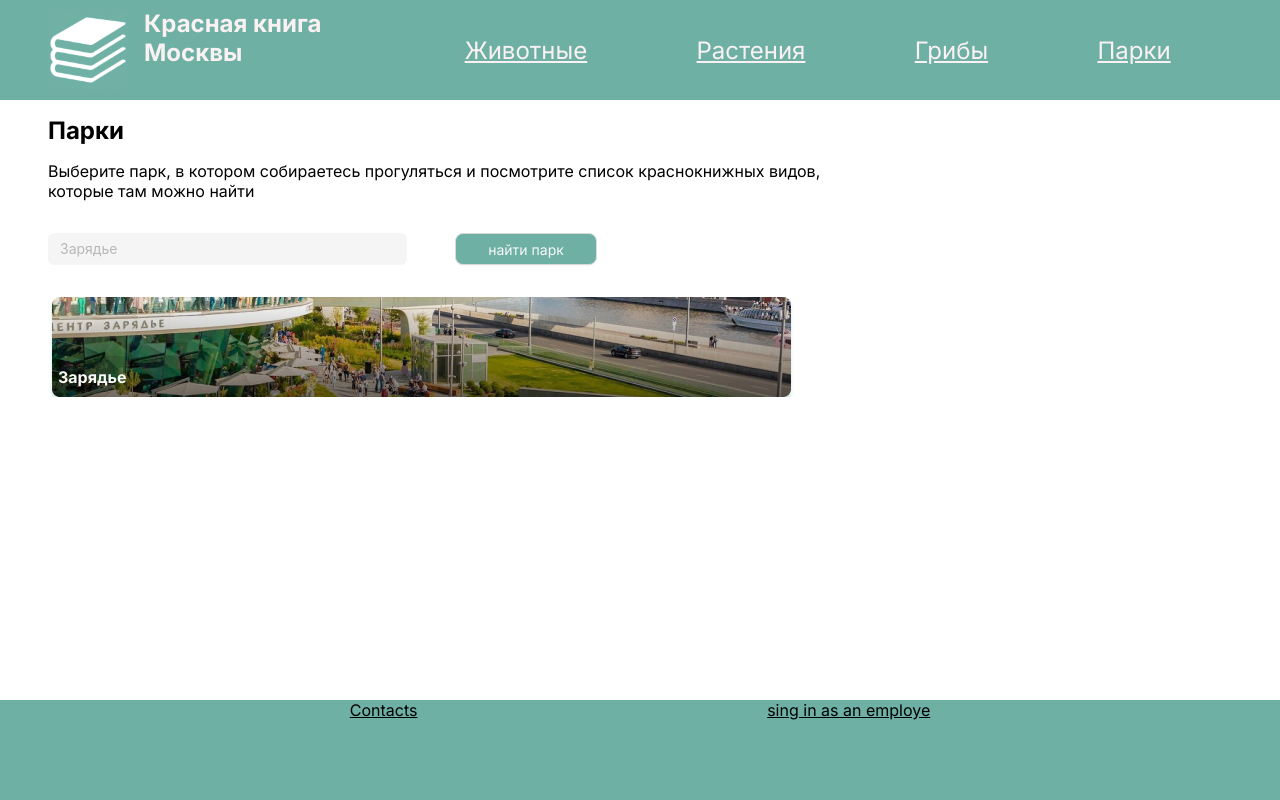
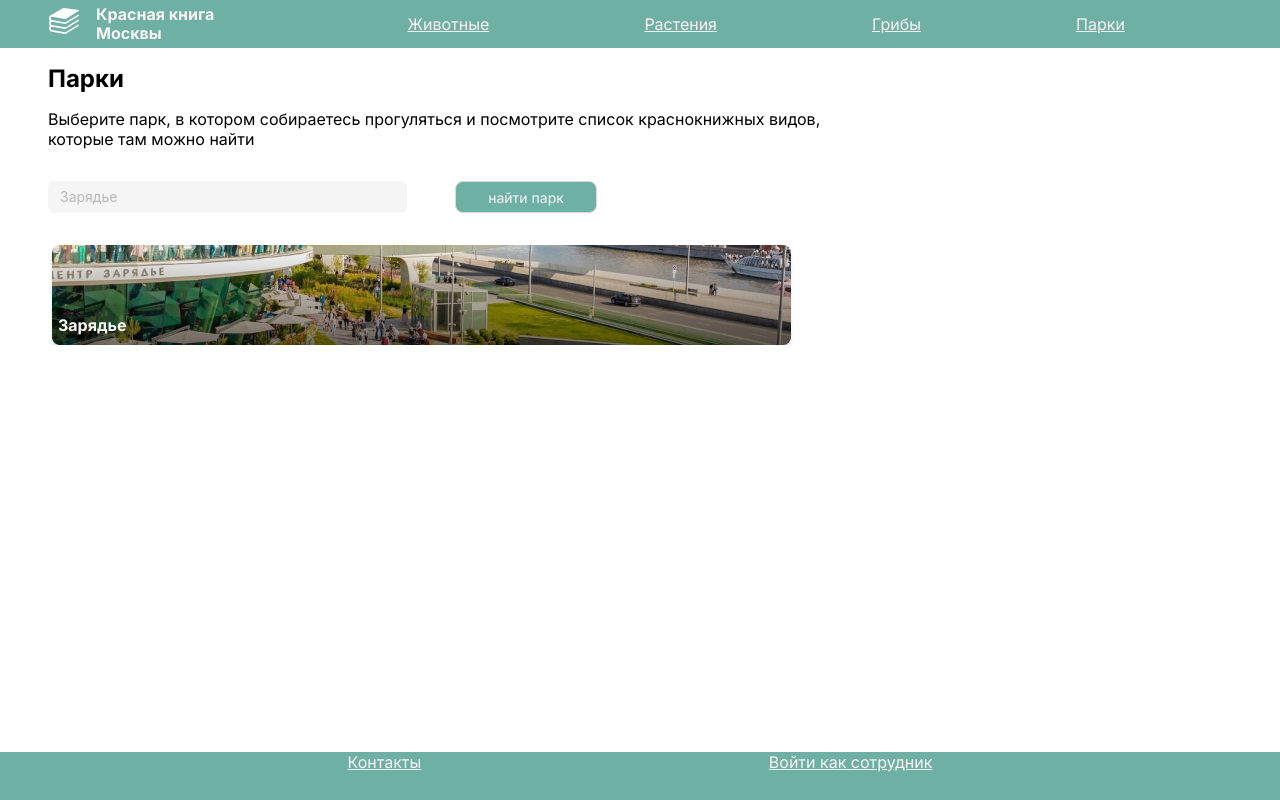
Before and after one commit to eureu/green-code, a React (Vite) app in the folder green-code/: page /parks in a window 1280 px wide. Built offline with nearby package versions, Linux system fonts and the light colour scheme.

Commit message:
upd: footer

```diff
--- a/green-code/src/components/AppHeader.jsx
+++ b/green-code/src/components/AppHeader.jsx
@@ -1,27 +1,28 @@
 import { Button, Flex } from "antd";
 import { Link } from "react-router-dom";
 
-const fontStyle = { fontSize: "24px", color: "#FAF2F2" };
+const fontStyle = { fontSize: "16px", color: "#FAF2F2" };
 
 export default function AppHeader() {
   return (
     <header
-      style={{ height: "100px", backgroundColor: "#6FB0A5", width: "100%" }}
+      style={{ height: "48px", backgroundColor: "#6FB0A5", width: "100%" }}
     >
       <div
         className="header-content"
         style={{
           display: "flex",
-          padding: "10px 0 10px 3rem",
-          height: "100px"
+          padding: "0 0 0 3rem",
+          height: "48px"
         }}
       >
         <img
           src="image.svg"
           alt=""
           style={{
-            width: "80px",
-            height: "80px"
+            width: "32px",
+            height: "32px",
+            marginTop: "5px"
             // paddingLeft: "3rem"
           }}
         />
@@ -31,7 +32,8 @@ export default function AppHeader() {
             marginLeft: "1rem",
             lineHeight: "1.2",
             color: "#FAF2F2",
-            fontSize: "24px"
+            fontSize: "16px",
+            marginTop: "5px"
           }}
         >
           <strong>Красная книга Москвы</strong>
--- a/green-code/src/components/Ecoaction/Ecoaction.module.css
+++ b/green-code/src/components/Ecoaction/Ecoaction.module.css
@@ -1,7 +1,14 @@
 .ecoaction_img {
   font-size: 20px;
   font-weight: 700;
+}
 
+.ecoactions {
+  display: flex;
+  flex-direction: column;
+  gap: 24px;
+  justify-content: flex-start;
+  margin-bottom: 34px;
 }
 
 .ecoaction {
--- a/green-code/src/components/Ecoaction/Ecoaction.tsx
+++ b/green-code/src/components/Ecoaction/Ecoaction.tsx
@@ -1,39 +1,36 @@
-import { Button } from "antd"
-import React from 'react';
-import style from './Ecoaction.module.css'
-
-const mainContentFindParkButton = {
-    height: "43px",
-    width: "110px",
-    borderRadius: "8px",
-    backgroundColor: "#6FB0A5",
-    padding: "12px 32px 12px 32px",
-    color: 'white',
-  };
+import { Button } from "antd";
+import React from "react";
+import style from "./Ecoaction.module.css";
 
 const Ecoactions = () => {
-
-    return(
-    <div className="news">
+  return (
+    <div className={style.ecoactions}>
       <h2>Экодвижения</h2>
       <div className={style.ecoaction}>
-            <img className={style.ecoaction_img} src=".../../../public/icons/ecoactions/ActionECA.svg"/>
+        <img
+          className={style.ecoaction_img}
+          src=".../../../public/icons/ecoactions/ActionECA.svg"
+        />
         <span className={style.title}>ГПБУ «Мосприрода»</span>
       </div>
       <div className={style.ecoaction}>
-            <img className={style.ecoaction_img} src=".../../../public/icons/ecoactions/ActionECA.svg"/>
+        <img
+          className={style.ecoaction_img}
+          src=".../../../public/icons/ecoactions/ActionECA.svg"
+        />
         <span className={style.title}>Движение ЭКА</span>
       </div>
       <div className={style.ecoaction}>
-            <img className={style.ecoaction_img} src=".../../../public/icons/ecoactions/ActionECA.svg"/>
+        <img
+          className={style.ecoaction_img}
+          src=".../../../public/icons/ecoactions/ActionECA.svg"
+        />
         <span className={style.title}>Экоцентр «Заповедники»</span>
       </div>
-        {/* <Button
-        style={mainContentFindParkButton}
-        >Смотреть всё</Button> */}
+
       <a href="/">Смотреть все</a>
     </div>
-    )
-}
+  );
+};
 
 export default Ecoactions;
--- a/green-code/src/components/Footer.jsx
+++ b/green-code/src/components/Footer.jsx
@@ -1,29 +1,55 @@
 import { Flex } from "antd";
 import { Link } from "react-router-dom";
 
+const fontStyle = { fontSize: "16px", color: "#FAF2F2" };
+
 export default function Footer() {
   return (
+    // <footer
+    // style={{
+    //   height: "48px",
+    //   backgroundColor: "#6FB0A5",
+    //   width: "100%",
+    //   position: "fixed",
+    //   bottom: "0",
+    //   display: "flex",
+    //   alignItems: "center"
+    //   // justifyContent: "center"
+    // }}
+    // >
+    //   <div style={{ display: "flex" }}>
+    //     <Flex
+    //       style={{
+    //         justifyContent: "space-evenly",
+    //         alignItems: "center",
+    //         width: "100%",
+    //         position: "absolute"
+    //       }}
+    //     >
+    //       <Link>Contacts</Link>
+    //       <Link>sing in as an employe</Link>
+    //     </Flex>
+    //   </div>
+    // </footer>
     <footer
       style={{
-        height: "100px",
+        height: "48px",
         backgroundColor: "#6FB0A5",
         width: "100%",
         position: "fixed",
         bottom: "0"
-        // display: "flex"
       }}
     >
-      <div style={{ display: "flex" }}>
+      <div className="footer-content">
         <Flex
           style={{
             justifyContent: "space-evenly",
             alignItems: "center",
-            width: "100%",
-            position: "absolute"
+            width: "100%"
           }}
         >
-          <Link>Contacts</Link>
-          <Link>sing in as an employe</Link>
+          <Link style={fontStyle}>Контакты</Link>
+          <Link style={fontStyle}>Войти как сотрудник</Link>
         </Flex>
       </div>
     </footer>
```
Lines whose indentation alone changed are shown as unchanged.
